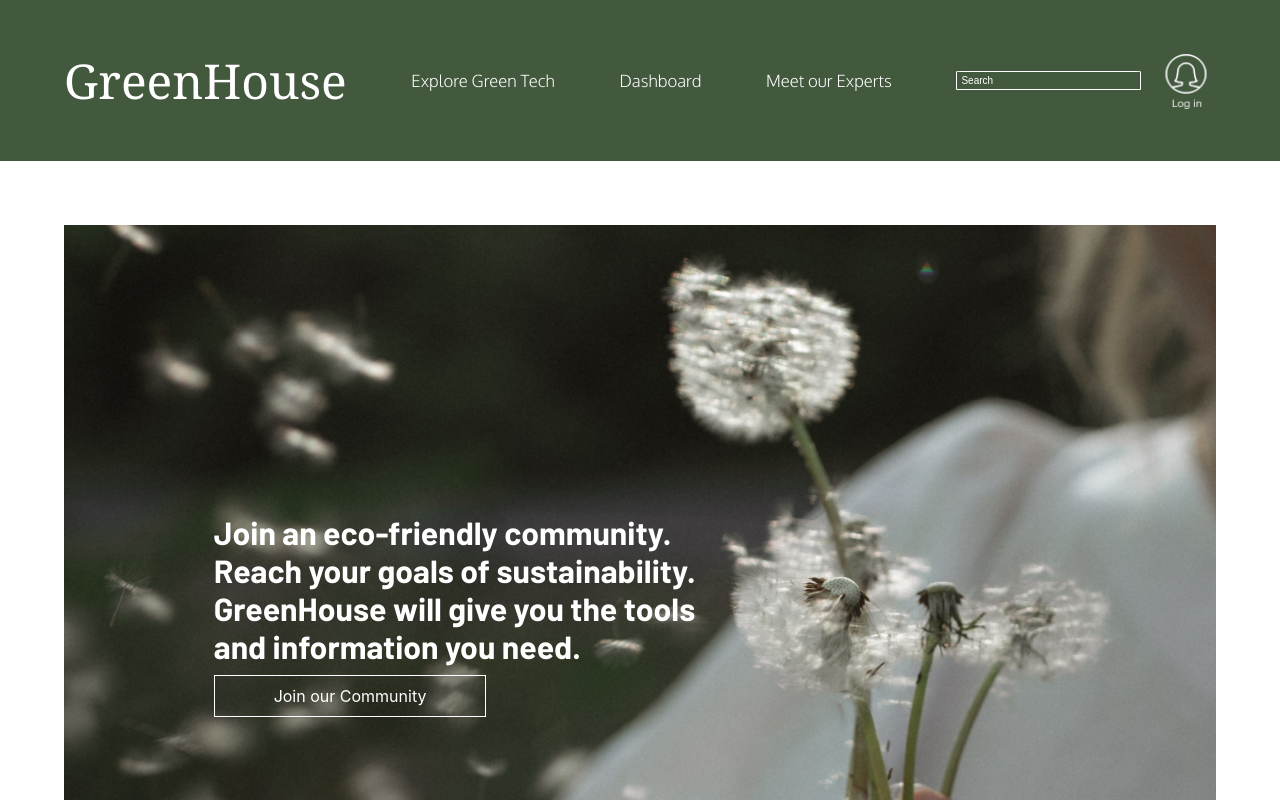
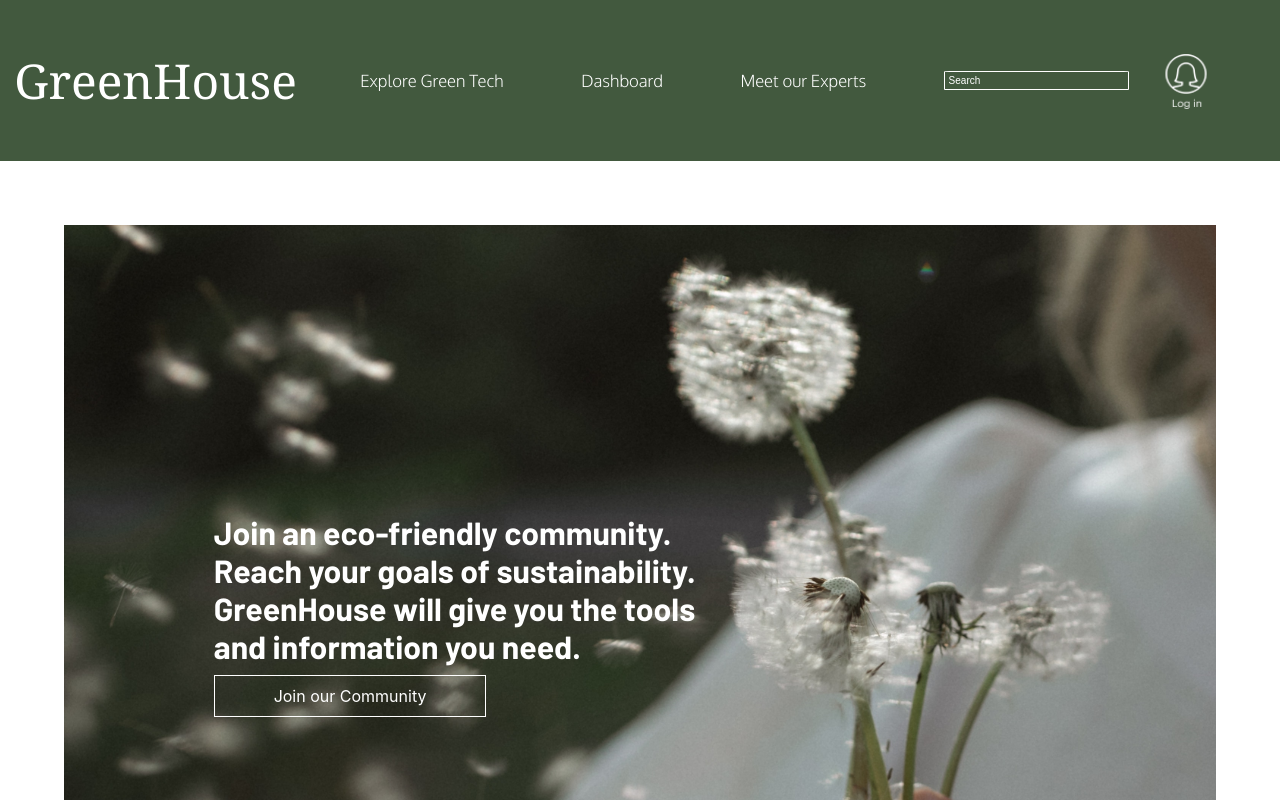
Before and after one commit to suttondemlong/green-house, a React (Create React App) app in the folder client/: page / in a window 1280 px wide. Shown: the top 800 px of the page. Built offline with nearby package versions, Linux system fonts and the light colour scheme; no server answers.

Commit message:
Home Routing from the Title Complete

```diff
--- a/client/src/components/shared/Nav/Nav.jsx
+++ b/client/src/components/shared/Nav/Nav.jsx
@@ -1,4 +1,5 @@
 import React from 'react';
+import {Link} from "react-router-dom"
 import './Nav.css';
 import login from '../../../../src/assets/login3.png';
 
@@ -6,7 +7,9 @@ import login from '../../../../src/assets/login3.png';
 function Nav(props) {
   return (
     <div className="nav-bar">
+      <Link to='/' style={{textDecoration: 'none', color: '#ffffff'}}>
       <p className="app-name">GreenHouse</p>
+      </Link>
       <p className="links">Explore Green Tech</p>
       <p className="links">Dashboard</p>
       <p className="links">Meet our Experts</p>
```
